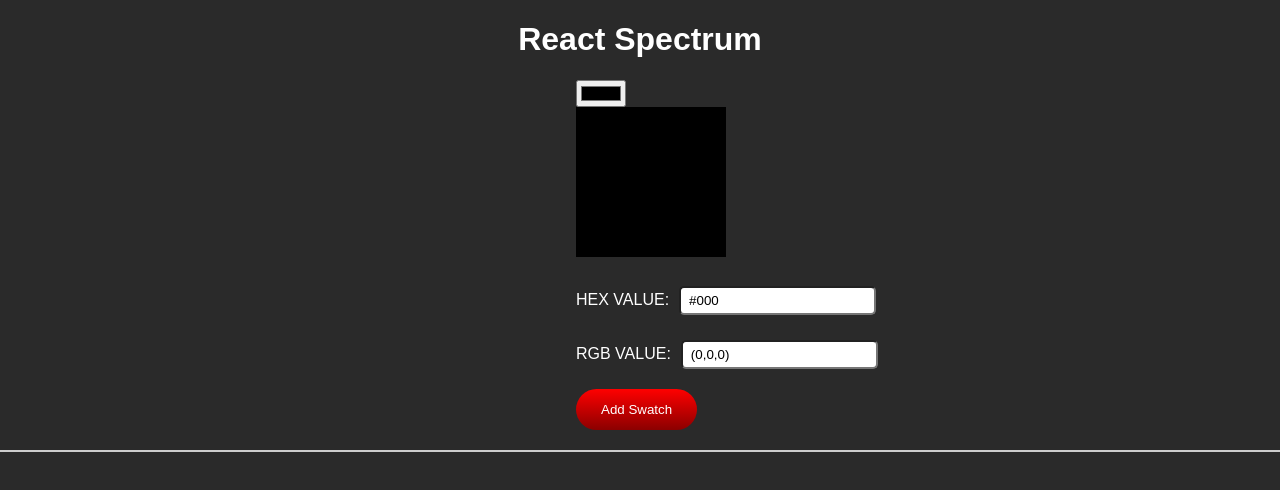
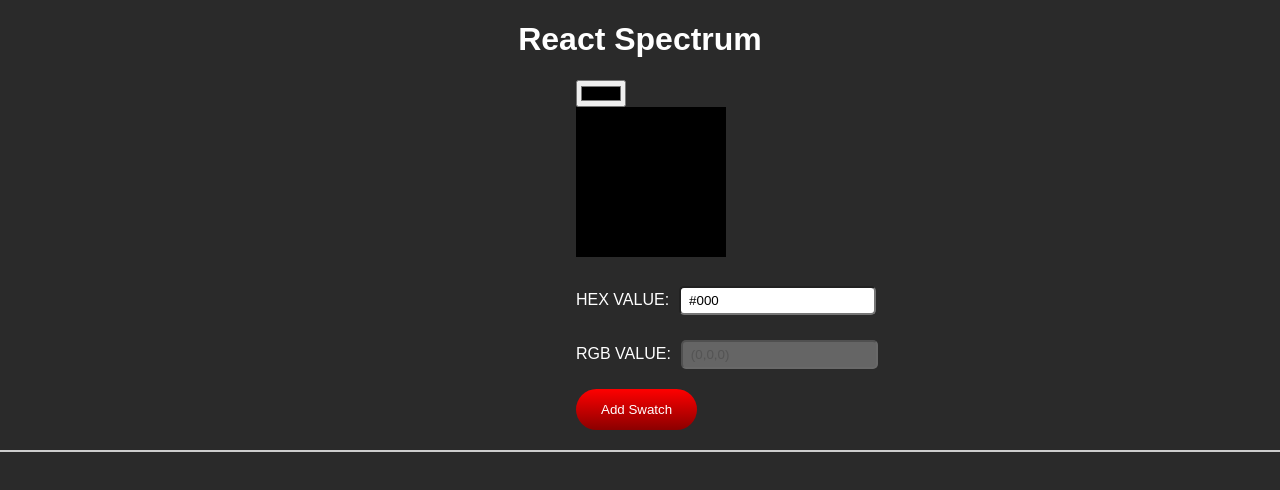
Before and after one commit to ericbastarache/react-spectrum, a React (Create React App) app: page / in a window 1280 px wide. Shown: the top 490 px of the page. Built offline with nearby package versions, Linux system fonts and the light colour scheme.

Commit message:
Updated a property for the rgb text field

```diff
--- a/src/containers/SpectrumContainer.js
+++ b/src/containers/SpectrumContainer.js
@@ -93,7 +93,7 @@ class SpectrumContainer extends Component {
 					/>
 					<Canvas CanvasWidth="150" CanvasHeight="150" Color={this.state.color} />
 					<ColorVal identifier="hex-value" setVal={this.state.colorValue} handleColorChange={this.handleColorChange} />
-					<ColorVal identifier="rgb-value" setVal={this.state.rgbValue} handleColorChange={this.handleColorChange} />
+					<ColorVal isEnabled="disabled" identifier="rgb-value" setVal={this.state.rgbValue} handleColorChange={this.handleColorChange} />
 					<Button btnId="add-swatch" buttonText="Add Swatch" onClick={this.handleClick} />
 				</div>
 				<div className="swatch-panel">
```
